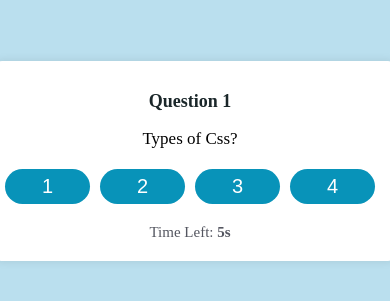
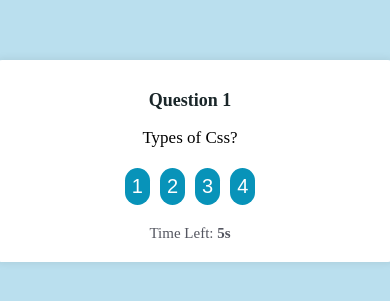
Before and after one commit to umamaheswari0409/quiz, a React (Vite) app: page / in a window 390 px wide. Shown: the part 269-570 px from the top of the page. Built offline with nearby package versions, Linux system fonts and the light colour scheme.

Commit message:
edited file

```diff
--- a/src/App.css
+++ b/src/App.css
@@ -43,6 +43,7 @@ body{
     display: flex;
     justify-content: center;
     align-items: center;
+    flex-wrap: wrap;
     gap: 10px;
     margin-top: 20px;
 }
@@ -100,13 +101,14 @@ button:hover{
         }
         .option button{
         font-size: 20px;
-        width: 200px;
-        padding: 6px 6px;
+        padding: 7px 7px;
 
         }
         .timer{
         font-size: 15px;
         }
-
+        .score-section button{
+            font-size: 17px;
+        }
 
     }
```
